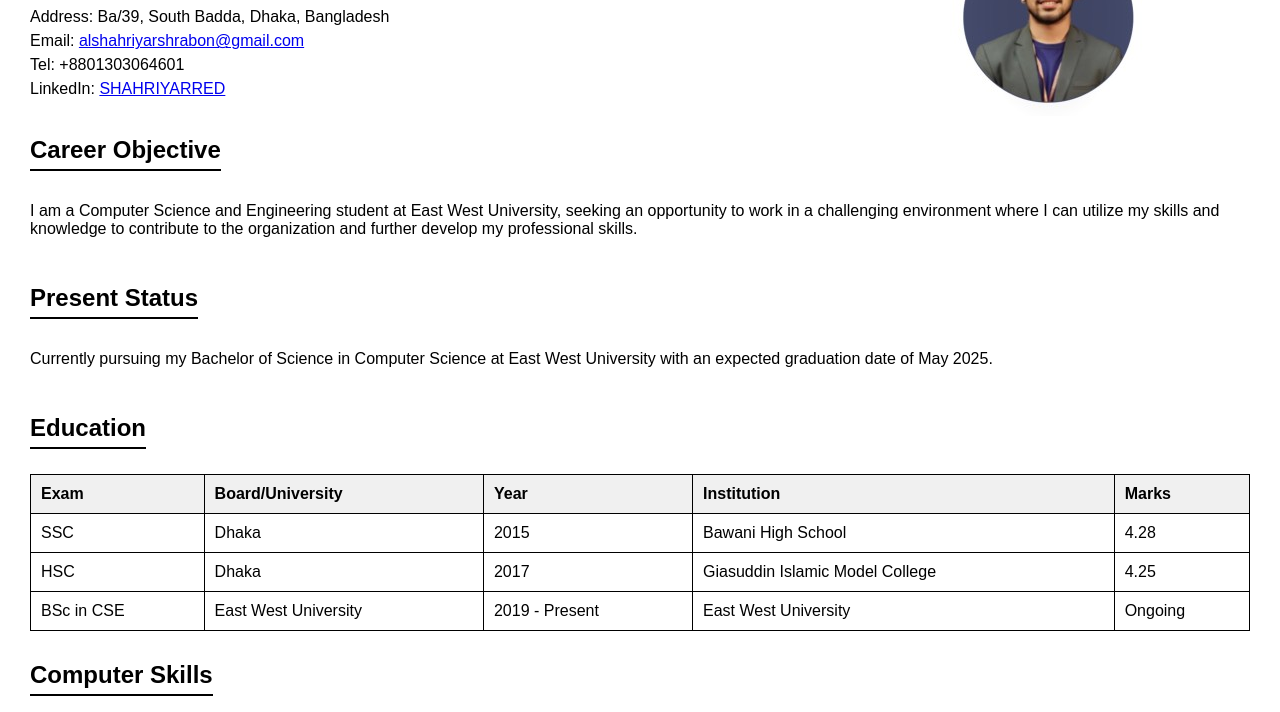
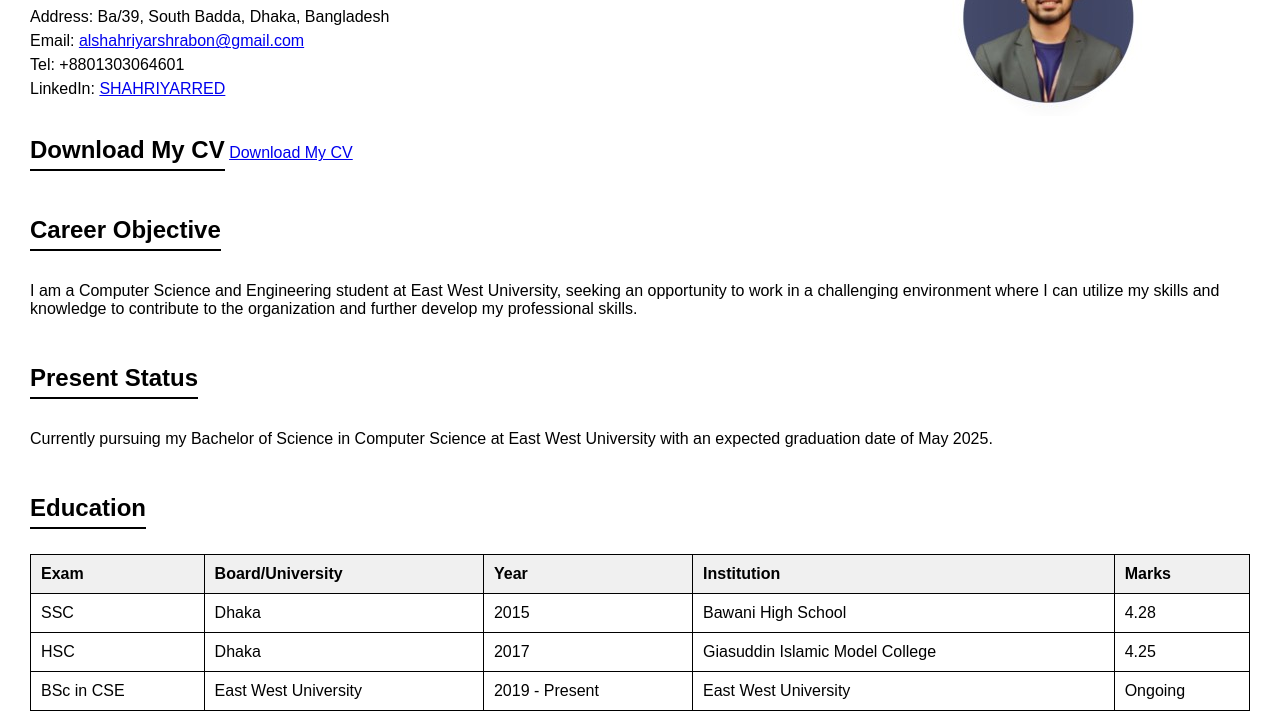
Before and after one commit to shahriyarredlearn/098_Al-Shahriyar-Shrabon_-CV-site, a plain HTML site: page index.html.html in a window 1280 px wide. Shown: the part 114-826 px from the top of the page. Drawn offline with Linux system fonts and the light colour scheme; files whose address does not match are found by name.

Commit message:
Update index.html.html

```diff
--- a/index.html.html
+++ b/index.html.html
@@ -22,7 +22,10 @@
             LinkedIn: <a href="https://www.linkedin.com/in/shahriyarred/">SHAHRIYARRED</a>
         </p>
     </div>
-
+<section class="download-cv">
+       <h2>Download My CV</h2>
+       <a href="CV_Al_Shahriyar_Sharabon_January.pdf" download="Al_Shahriyar_Sharabon_CV.pdf">Download My CV</a>
+   </section>
     <!-- Career Objective Section -->
     <section class="career-objective">
         <h2>Career Objective</h2>
```
